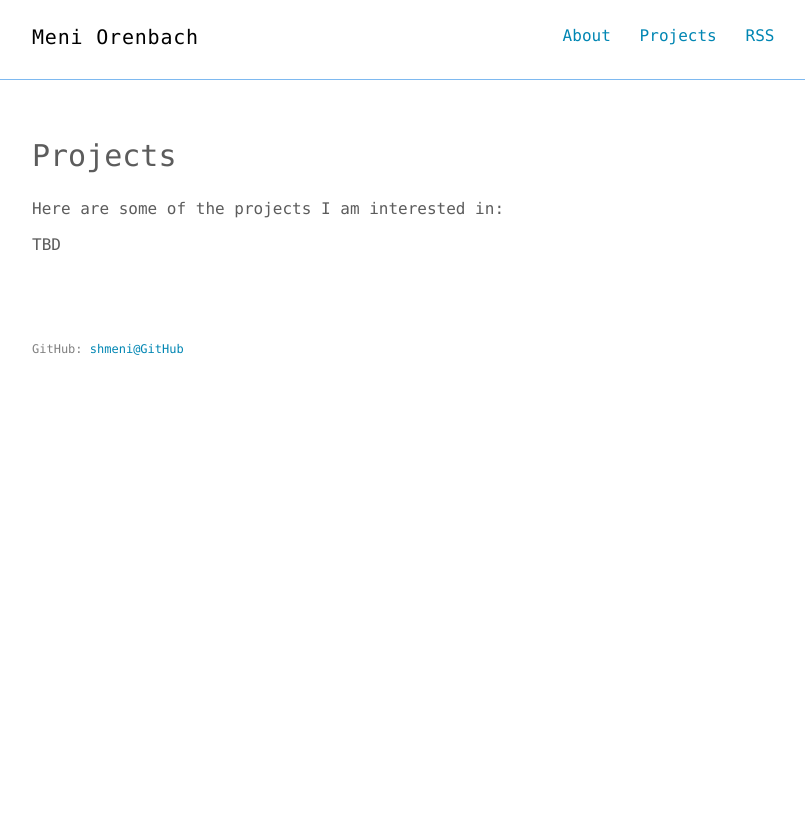
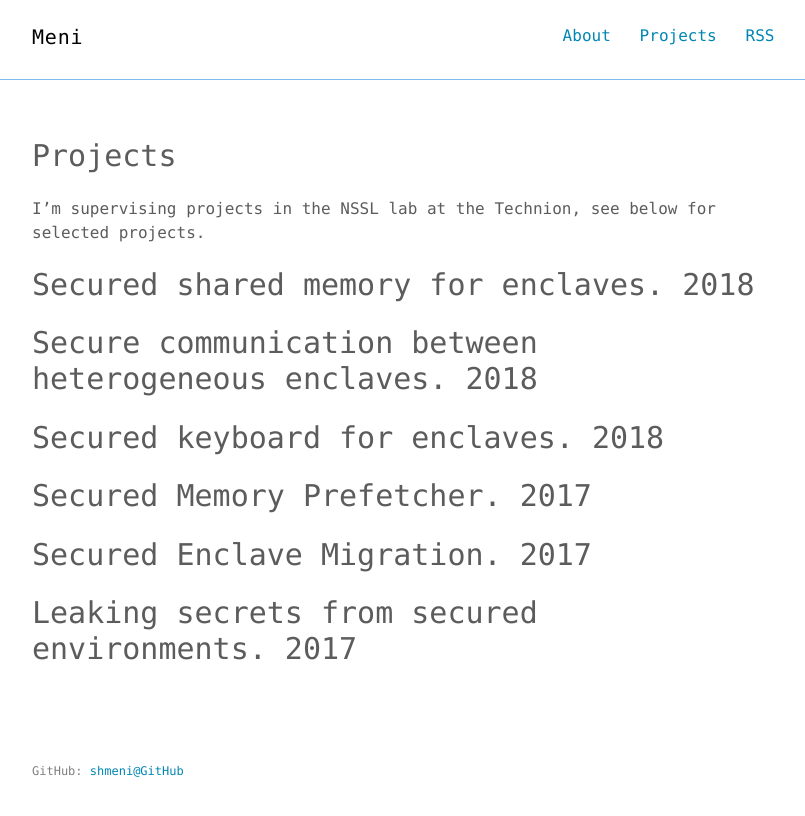
Before and after one commit to shmeni/shmeni.github.io, a Jekyll site: the page built from projects.md, in a window 1280 px wide. Shown: the top 816 px of the page, without its empty margins (232-1037 px from the left). Built offline with Jekyll 4.4.1, drawn with Linux system fonts in a browser that asks for light colours.

Commit message:
style fixes

```diff
--- a/_config.yml
+++ b/_config.yml
@@ -1,7 +1,7 @@
 
 # SEO settings
 title: "Meni"
-title2: "Orenbach" # default: ""
+title2: "" # default: ""
 description: "Description"
 keywords: "Jekyll, code"
 url: http://shmeni.github.io # site url
@@ -24,7 +24,7 @@ sass:
 # Author settings
 author:
   name     : "Meni Orenbach"
-  job      : "PhD candidate at the EE faculty in the Technion, Israel."
+  job      : "PhD candidate at the EE faculty in the Technion, Israel"
   bio      : "I also like to trek, cycle, run and swim when I get the chance."
   email    : ""
   url      : http://shmeni.github.io
--- a/_includes/intro.html
+++ b/_includes/intro.html
@@ -1,7 +1,6 @@
 <section class="intro">
   <div class="container">
-    <p class="lead">Hi everyone!</p>
     <p class="lead">I'm {{ site.author.name }}, a <em itemprop="jobTitle">{{ site.author.job }}</em>. <br>
-    {{ site.author.bio }} -- <a href="{{ '/about' | prepend: site.author.url }}">about me</a></p>
+    -- <a href="{{ '/about' | prepend: site.author.url }}">about me</a></p>
   </div>
 </section>
--- a/projects.md
+++ b/projects.md
@@ -4,6 +4,11 @@ title: Projects
 permalink: /projects/
 ---
 
-Here are some of the projects I am interested in:
+I'm supervising projects in the NSSL lab at the Technion, see below for selected projects.
 
-TBD
+# Secured shared memory for enclaves. 2018
+# Secure communication between heterogeneous enclaves. 2018
+# Secured keyboard for enclaves. 2018
+# Secured Memory Prefetcher. 2017
+# Secured Enclave Migration. 2017
+# Leaking secrets from secured environments. 2017
```
Also changed, not shown: _posts/2017-05-01-eurosys2017.markdown (deleted, +0 -8 lines), _posts/2019-02-01-hello_world.markdown (added, +31 -0 lines), about.md (+2 -5 lines).
